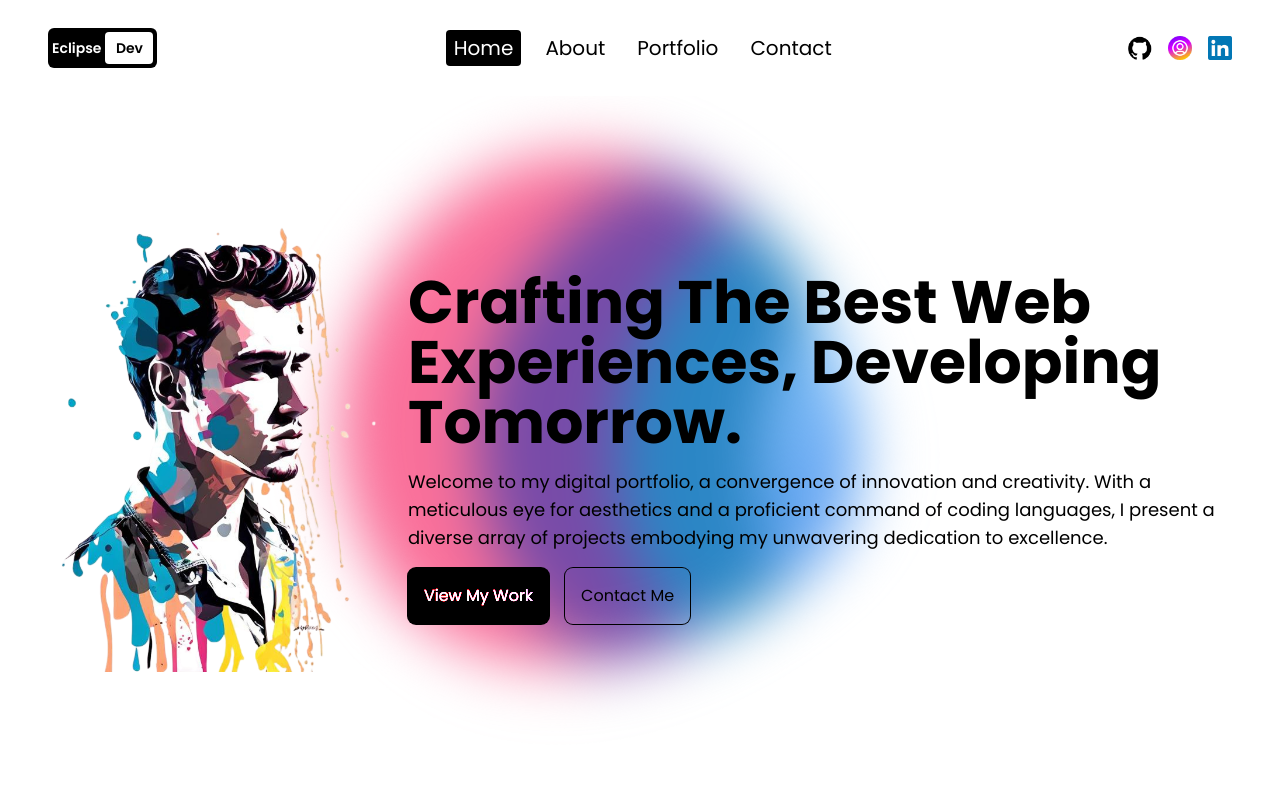
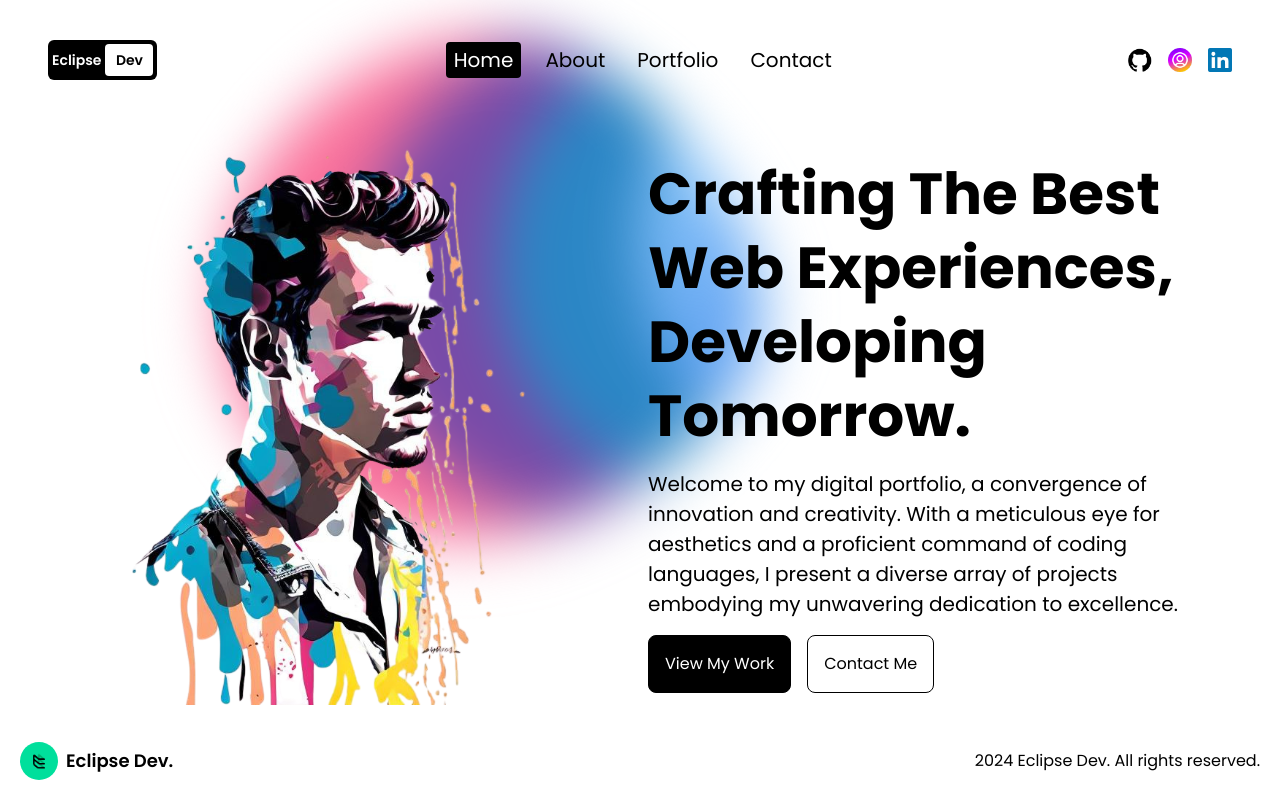
Before and after one commit to Rangga056/my-portfolio, a Next.js app: page / in a window 1280 px wide. Built offline with nearby package versions, Linux system fonts and the light colour scheme.

Commit message:
Create & Update -create footer component -update layout -update navbar -update homepage

```diff
--- a/src/app/globals.css
+++ b/src/app/globals.css
@@ -4,6 +4,7 @@
 
 body {
   font-family: var(--font-poppins);
+  color: black;
 }
 
 .center {
@@ -30,7 +31,7 @@ body {
     inset 300px 300px 0 0px #2b86c5;
   mix-blend-mode: color-dodge;
   -webkit-animation: move 15s infinite alternate;
-  animation: move 15s infinite alternate;
+  animation: move 20s infinite alternate;
   transition: 1s cubic-bezier(0.07, 0.8, 0.16, 1);
 }
 
--- a/src/app/layout.js
+++ b/src/app/layout.js
@@ -1,6 +1,7 @@
 import { Poppins } from "next/font/google";
 import "./globals.css";
 import Navbar from "@/components/Navbar";
+import Footer from "@/components/Footer";
 
 const poppins = Poppins({
   subsets: ["latin"],
@@ -17,11 +18,10 @@ export default function RootLayout({ children }) {
   return (
     <html lang="en">
       <body className={poppins.variable}>
-        <div className="w-screen h-screen bg-transparent text-black max-w-[1440px] m-auto">
-          <div className="h-24">
-            <Navbar />
-          </div>
-          <div className="h-[calc(100dvh-6rem)]">{children}</div>
+        <div className="flex h-screen flex-col pt-3">
+          <Navbar />
+          <main className="flex-1">{children}</main>
+          <Footer />
         </div>
       </body>
     </html>
--- a/src/app/page.jsx
+++ b/src/app/page.jsx
@@ -2,35 +2,34 @@ import Image from "next/image";
 
 const Homepage = () => {
   return (
-    <div className="relative overflow-hidden flex md:items-center flex-col lg:flex-row h-full px-4 sm:px-8 md:px-12">
-      <div className="h-1/2 lg:h-full md:w-3/4 lg:w-5/6 relative">
-        <Image
-          src="/hero.png"
-          alt="hero image"
-          fill
-          className="object-contain"
-        />
-      </div>
-      <div className="h-1/2 lg:h-full flex flex-col gap-4 items-center justify-center">
-        <h1 className="text-3xl sm:text-4xl md:text-5xl lg:text-6xl font-bold">
+    <div className="h-full pt-4 md:pt-2 lg:pt-0 grid justify-center items-center gap-4 grid-cols-1 md:grid-cols-2 2xl:gap-0 px-4 sm:px-8 md:px-12">
+      <Image
+        src="/hero.png"
+        alt="hero image"
+        width={1000}
+        height={1000}
+        className="max-h-[70vh] object-contain object-center 2xl:max-h-[50vh]"
+      />
+      <div className="flex flex-col gap-4 items-center justify-center z-10">
+        <h1 className="font-bold text-[40px] leading-[48px] lg:text-[48px] lg:leading-[60px]  xl:text-[58px] xl:leading-[74px]">
           Crafting The Best Web Experiences, Developing Tomorrow.
         </h1>
-        <p className="md:text-lg">
+        <p className="text-[20px] font-normal leading-[30px] tracking-[2%]">
           Welcome to my digital portfolio, a convergence of innovation and
           creativity. With a meticulous eye for aesthetics and a proficient
           command of coding languages, I present a diverse array of projects
           embodying my unwavering dedication to excellence.{" "}
         </p>
         <div className="w-full justify-center md:justify-start flex gap-4">
-          <button className="p-4 rounded-lg ring-1 ring-black bg-black text-white">
+          <button className="p-4 rounded-lg border border-black bg-black text-white">
             View My Work
           </button>
-          <button className="p-4 rounded-lg ring-1 ring-black">
+          <button className="p-4 rounded-lg border border-black">
             Contact Me
           </button>
         </div>
       </div>
-      <div className="blob center " />
+      <div className="blob center overflow-hidden z-[-1]" />
     </div>
   );
 };
--- /dev/null
+++ b/src/components/Footer.jsx
@@ -0,0 +1,24 @@
+import Image from "next/image";
+import Link from "next/link";
+
+const Footer = () => {
+  return (
+    <footer>
+      <div className="pt-10 md:pt-4 lg:pt-0 flex items-center justify-between flex-col gap-4 p-5 text-center sm:flex-row">
+        <Link href="/" className="flex items-center gap-2">
+          <Image
+            src="/logo.jpg"
+            alt="logo"
+            width={38}
+            height={38}
+            className="rounded-[50%] aspect-square object-cover object-center"
+          />
+          <span className="text-black font-semibold text-lg">Eclipse Dev.</span>
+        </Link>
+        <p>2024 Eclipse Dev. All rights reserved.</p>
+      </div>
+    </footer>
+  );
+};
+
+export default Footer;
--- a/src/components/NavLink.jsx
+++ b/src/components/NavLink.jsx
@@ -8,7 +8,7 @@ const NavLink = ({ link }) => {
 
   return (
     <Link
-      className={`rounded p-1 px-2 ${pathName === link.url && "bg-black text-white"}`}
+      className={`rounded p-1 px-2 underline decoration-transparent decoration-2 underline-offset-8 transition-all duration-300 ease-in-out ${pathName !== link.url && "hover:decoration-black"} ${pathName === link.url && "bg-black text-white"}`}
       href={link.url}
     >
       {link.title}
--- a/src/components/Navbar.jsx
+++ b/src/components/Navbar.jsx
@@ -21,7 +21,7 @@ const Navbar = () => {
       rotate: 0,
     },
     opened: {
-      rotate: 45,
+      rotate: 38,
       backgroundColor: "rgb(255,255,255)",
     },
   };
@@ -38,7 +38,7 @@ const Navbar = () => {
       rotate: 0,
     },
     opened: {
-      rotate: -45,
+      rotate: -38,
       backgroundColor: "rgb(255,255,255)",
     },
   };
@@ -68,7 +68,7 @@ const Navbar = () => {
   };
 
   return (
-    <div className="h-full flex flex-1 items-center justify-between px-4 sm:px-8 md:px-12 text-xl">
+    <div className="h-24 flex items-center justify-between px-4 sm:px-8 md:px-12 text-xl">
       <div className="md:hidden lg:flex lg:justify-center">
         <Link
           href="/"
@@ -99,7 +99,7 @@ const Navbar = () => {
       </div>
       <div className="md:hidden">
         <button
-          className="w-10 h-8 flex flex-col justify-between z-50 relative"
+          className="w-10 h-8 flex flex-col gap-2 z-50 relative"
           onClick={() => setOpen((prev) => !prev)}
         >
           <motion.div
@@ -123,7 +123,7 @@ const Navbar = () => {
             variants={listVariants}
             initial="closed"
             animate="opened"
-            className="absolute top-0 left-0 w-screen h-screen bg-black text-white flex flex-col items-center justify-center gap-8 text-4xl z-40"
+            className="absolute top-0 left-0 w-screen h-full bg-black text-white flex flex-col items-center justify-center gap-8 text-4xl z-40"
           >
             {links.map((link) => (
               <motion.div variants={listItemVariants} key={link.title}>
```
